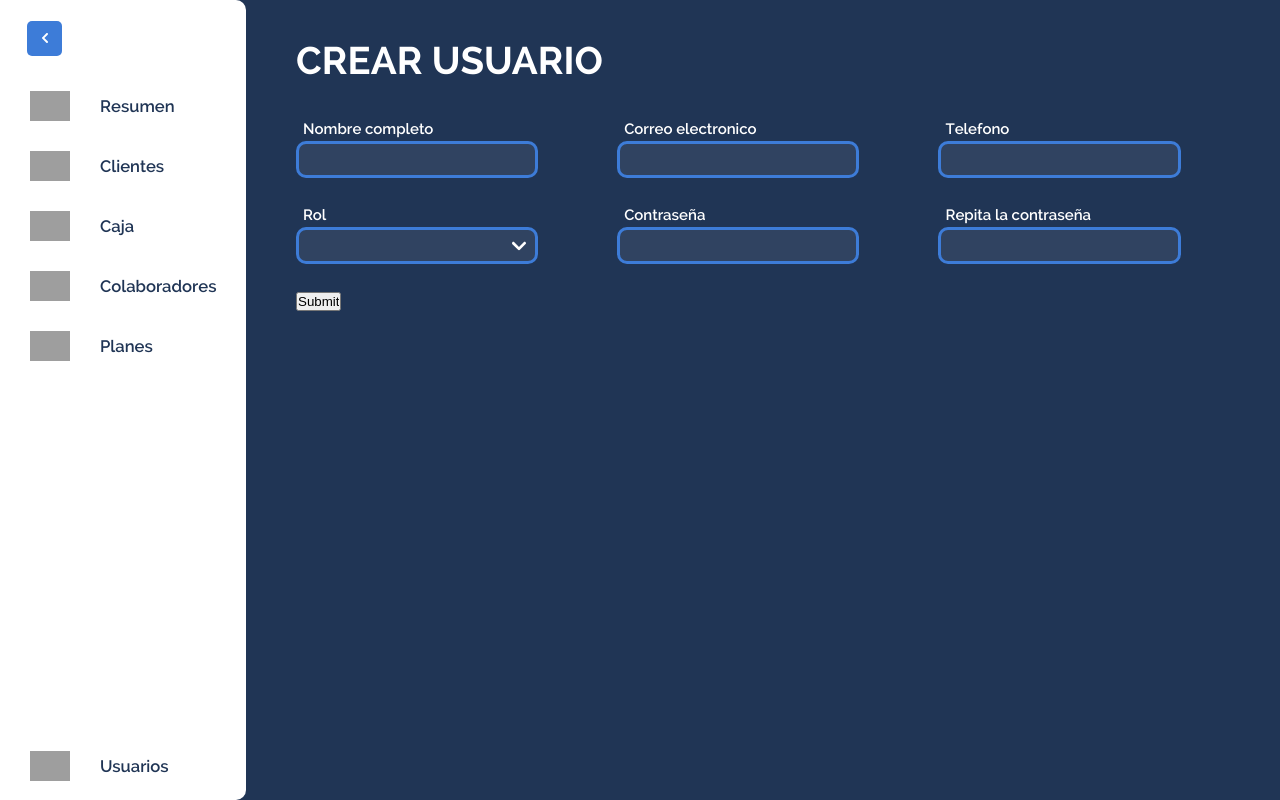
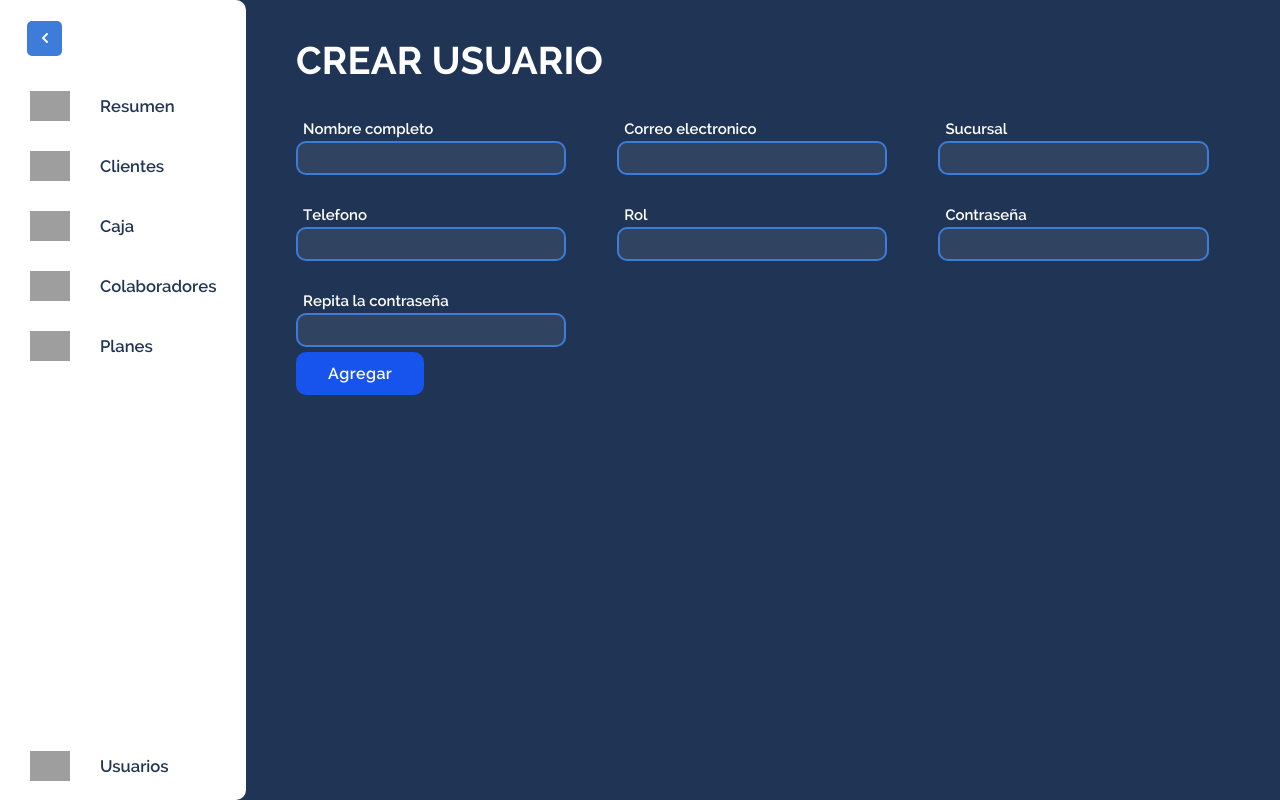
Before and after one commit to L7R4/ElanelSystem, a Django app: page /usuario/crear_usuario/ in a window 1280 px wide. Run offline with Django 4.2, Linux system fonts and the light colour scheme; grey boxes are pictures that could not be loaded.

Commit message:
Mejorando front de create user view

```diff
--- a/elanelsystem/static/css/create_user.css
+++ b/elanelsystem/static/css/create_user.css
@@ -32,33 +32,26 @@
     flex-flow:column;
     min-width: 30%;
     height: 6rem;
+    position: relative;
     /* background-color: rgba(240, 248, 255, 0.479); */
 }
+
 #form_create_user > div > input
 {
-    height: 3.1rem;
+    height: 3rem;
     width: 80%;
-    background-color: rgba(253,253,253,0.07);
-    border: 3px solid #3D7CD8;
+    font-size: clamp(1.2rem, 1.2vw, 1.4rem);
+    font-family: raleway-semibold;
+    background-color: #304361;
+    border: 2px solid #3D7CD8;
     border-radius: 1rem;
+    display: flex;
+    align-items: center;
+    padding: 0rem 2rem 0rem 1rem;
     outline: none;
-    text-indent: 1.2rem;
-    font-size: clamp(1.2rem, 1.2vw, 1.4rem);
-    font-family: raleway;
     color: white;
 }
-#form_create_user > div > div> input
-{
-    height: 3.1rem;
-    width: 80%;
-    background-color: #304361;
-    border: 3px solid #3D7CD8;
-    border-radius: 1rem;
-    outline: none;
-    text-indent: 1.2rem;
-    font-size: clamp(1.2rem, 1.2vw, 1.4rem);
-    font-family: raleway;
-    color: white;
+#form_create_user > div > input.select_input{
     position: relative;
     z-index: 2;
 }
@@ -86,7 +79,7 @@
     cursor: pointer;
 }
 
-#form_create_user > div > div > .select{
+#form_create_user > div > .select{
     position: absolute;
     height: 0;
     max-height: 20rem;
@@ -94,28 +87,28 @@
     top: 70%;
     /* left: 3px; */
     transition: all .4s ease;
-    width: 82%;
+    width: 90%;
     z-index:1;
     background: white;
     border-radius: 0.5rem;
     /* border: 3px solid #3D7CD8; */
 }
-#form_create_user > div > div > .select > li
+#form_create_user > div > .select > li
 {
     padding: 1rem;
     font-family: raleway;
     font-size: 1.4rem;
     color: black;
 }
-#form_create_user > div > div > .select > li:first-child{
-    padding-top: 2rem;
+#form_create_user > div > .select > li:first-child{
+    padding-top: 3rem;
 }
-#form_create_user > div > div > .select > li:hover
+#form_create_user > div > .select > li:hover
 {
     background-color: #3d7bd867;
     cursor: pointer;
 }
-#form_create_user > div > div > .select::-webkit-scrollbar{
+#form_create_user > div > .select::-webkit-scrollbar{
     width: 4px;
     border-radius: 5px;
 }
@@ -134,3 +127,15 @@
     padding-left: .7rem;
     padding-bottom: .3rem;
 }
+#saveButton{
+    padding: 1rem 3rem;
+    color: white;
+    font-size: 1.6rem;
+    font-family: raleway-semibold;
+    background-color: #1753ED;
+    border-radius: 1rem;
+    letter-spacing: .04rem;
+    outline: none;
+    border-color: transparent;
+    cursor: pointer;
+}
--- a/elanelsystem/static/js/input_select_create_user.js
+++ b/elanelsystem/static/js/input_select_create_user.js
@@ -1,46 +1,22 @@
-const selects = document.querySelectorAll("#form_create_user > div > div > img");
-window.addEventListener('load',()=>{
-    selects.forEach(element => {
-        window.addEventListener('click', (event)=> {
-                console.log(element.parentElement.contains(event.target))
-                if (!element.parentElement.contains(event.target)) {
-                    console.log("uno")
-                    element.classList.remove('active')
-                    activeSelect(element)
-                }else if(event.target == element && element.classList.contains("active")){
-                    console.log("dos")
-                    element.classList.remove('active')
-                    activeSelect(element)
-                }else if(element.parentElement.contains(event.target)){
-                    console.log("tres")
-                    element.classList.add('active')
-                    activeSelect(element)
-                }
+document.addEventListener('DOMContentLoaded', function() {
+    const selectInputs = document.querySelectorAll('.select_input');
+    const selectOptions = document.getElementById('contenedorAgencia');
+    selectInputs.forEach(element => {
+        element.addEventListener('click', function(event) {
+            event.stopPropagation();
+            element.nextElementSibling.style.height = (selectOptions.style.height === '14rem') ? '0' : '14rem';
+        });
+        document.addEventListener('click', function(event) {
+            if (!element.contains(event.target)) {
+                element.nextElementSibling.style.height = '0';
+            }
+        });
+        element.nextElementSibling.querySelectorAll('li').forEach(function(option) {
+            option.addEventListener('click', function() {
+                element.value = option.textContent;
+                element.nextElementSibling.style.display = '0';
+            });
         });
     });
-})
 
-function activeSelect(inputSelect){
-    const height = inputSelect.nextElementSibling.scrollHeight;
-    if (inputSelect.classList.contains('active')) {
-        console.log("entro al active")
-        inputSelect.previousElementSibling.style.zIndex = "5"
-        inputSelect.nextElementSibling.style.zIndex = "4"
-        inputSelect.nextElementSibling.style.height = height +'px'
-        let hijos_select = inputSelect.nextElementSibling.children
-        Array.from(hijos_select).forEach(item =>{
-            item.addEventListener("click", ()=>{
-                let text_value = item.textContent
-                inputSelect.previousElementSibling.value = text_value
-                inputSelect.previousElementSibling.dispatchEvent(new Event("input"))
-            })
-        })
-    }else{
-        inputSelect.nextElementSibling.style.height = '0px'
-        inputSelect.nextElementSibling.style.zIndex = "1"
-        setTimeout(() => {
-            inputSelect.previousElementSibling.style.zIndex = "2";
-          }, "400");
-    }
-
-}
+});
--- a/elanelsystem/users/templates/create_user.html
+++ b/elanelsystem/users/templates/create_user.html
@@ -9,49 +9,55 @@
     <div class="wrapper_tittle">
         <h1>CREAR USUARIO</h1>
     </div>
-    <form method="POST" id = "form_create_user">
+    <form method="POST"  autocomplete="off" id="form_create_user">
         {% csrf_token %}
-        <div>
+
+        <div class="inputWrapper" id="nombreCompletoWrapper">
             <label for="id_nombre"> Nombre completo</label>
             <input type="text" name="nombre" maxlength="100" required="" id="id_nombre">
-
         </div>
-        <div>
+        <div class="inputWrapper" id="emailWrraper">
             <label for="id_email">Correo electronico</label>
             <input type="email" name="email" maxlength="254" required="" id="id_email">
         </div>
-        <div>
+        <div class="input" id="sucursalWrapper">
+            <label for="sucursal">Sucursal</label>
+            <input type="text" class = "select_input" name="agencia" id="sucursal">
+            <ul id="contenedorAgencia" class="select" autocomplete="off">
+                <li>Admin</li>
+                <li>Gerente</li>
+                <li>Secretaria</li>
+                <li>Vendedor</li>
+                <li>Supervisor</li>
+            </ul>
+        </div>
+
+        <div class="inputWrapper" id="telefonoWrapper">
             <label for="id_tel">Telefono</label>
             <input type="number" name="tel" id="id_tel">
         </div>
-        <div>
-            <label for="id_rango">Rol</label>
-            <div>
-                <input
-                type="text"
-                class = "select_input"
-                name="rango"
-                id="id_rango">
-                <img src="{% static 'images/icons/previous.svg' %}" alt="">
-                <ul id="contenedor" class="select">
-                    <li>Admin</li>
-                    <li>Gerente</li>
-                    <li>Secretaria</li>
-                    <li>Vendedor</li>
-                    <li>Supervisor</li>
-                </ul>
-            </div>
+
+        <div class="input" id="rolWrapper">
+            <label for="rango">Rol</label>
+            <input type="text" class = "select_input" name="rango" id="rango" autocomplete="off">
+            <ul id="contenedorRol" class="select">
+                <li>Admin</li>
+                <li>Gerente</li>
+                <li>Secretaria</li>
+                <li>Vendedor</li>
+                <li>Supervisor</li>
+            </ul>
         </div>
-        <div>
+        <div class="input" id="passwordWrapper">
             <label for="id_password1">Contraseña</label>
             <input type="password" name="password1" required="" id="id_password1">
         </div>
-        <div>
+        <div class="input" id="passwordWrapper">
             <label for="id_password2">Repita la contraseña</label>
             <input type="password" name="password2" required="" id="id_password2">
         </div>
-        <input type="submit">
     </form>
+    <button type="submit" id="saveButton" form="form_create_user">Agregar</button>
 {% endblock content %}
 {% block js %}
     <script src="{% static 'js/input_select_create_user.js' %}"></script>
```
